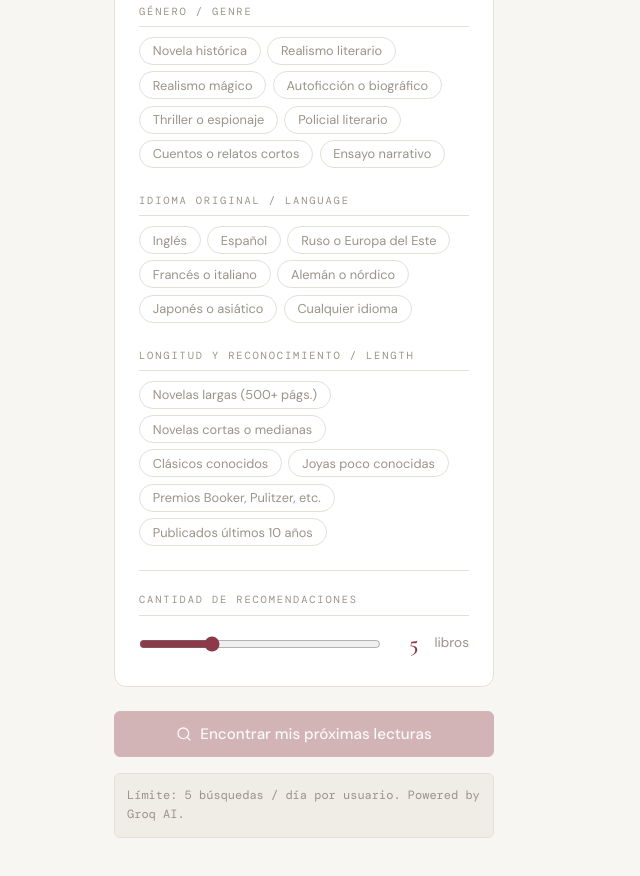
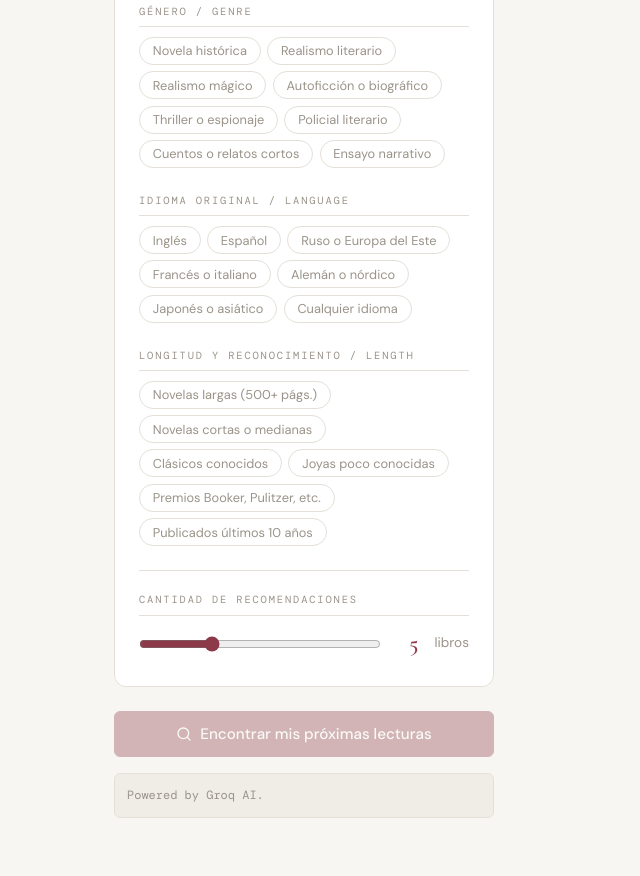
Before and after one commit to tutaa13/verso, a website: page public/pages/discover.html in a window 1280 px wide. Shown: the part 2158-3034 px from the top of the page, without its empty margins (0-640 px from the left). Drawn offline with nearby package versions, Linux system fonts and the light colour scheme; a web font is replaced by a local one.

Commit message:
Remove rate limit note from discover page
Co-Authored-By: Claude Sonnet 4.6 <noreply@anthropic.com>

```diff
--- a/public/pages/discover.html
+++ b/public/pages/discover.html
@@ -76,7 +76,7 @@
     <!-- Rate limit note -->
     <div style="margin-top:1rem;padding:0.75rem;background:var(--surface);border-radius:var(--radius);border:1px solid var(--border);">
       <div style="font-size:0.75rem;color:var(--muted);line-height:1.6;font-family:var(--font-mono);">
-        Límite: 5 búsquedas / día por usuario. Powered by Groq AI.
+        Powered by Groq AI.
       </div>
     </div>
 
```
